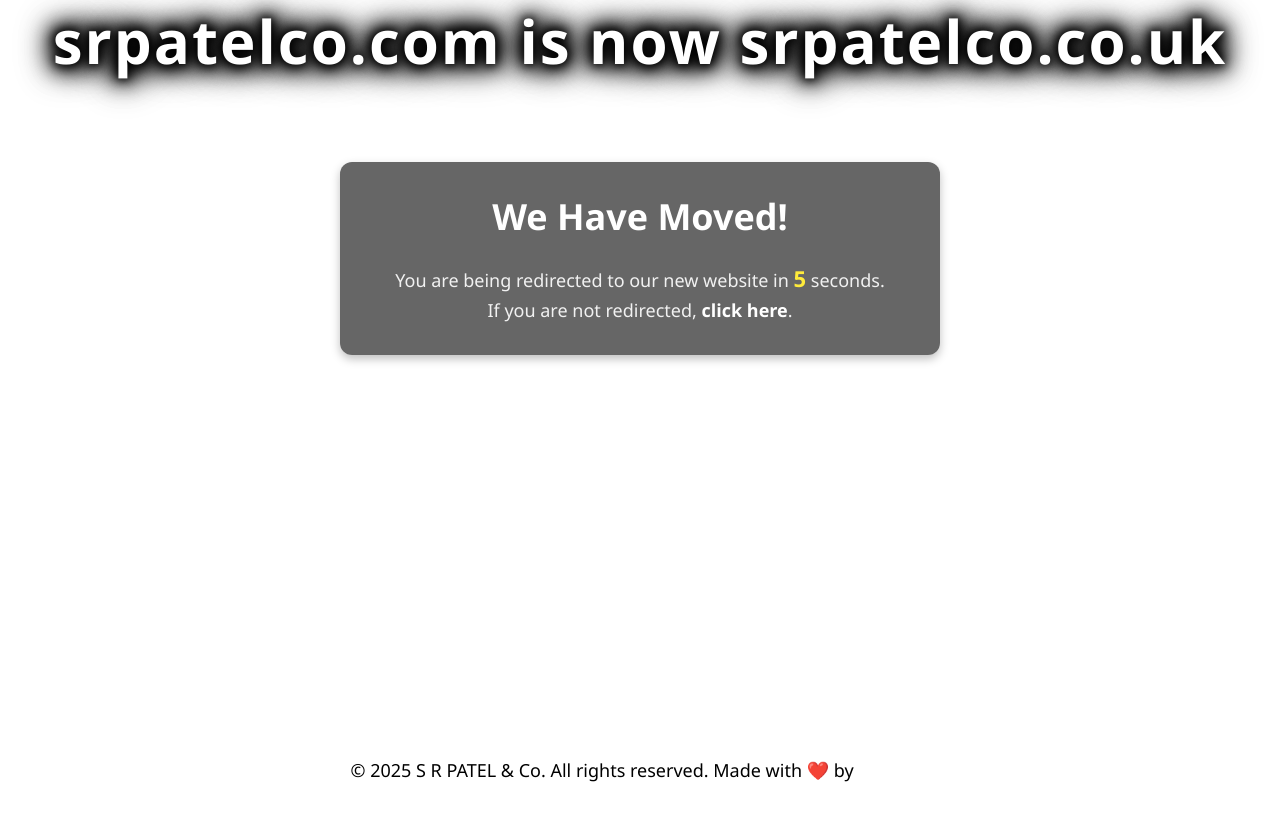
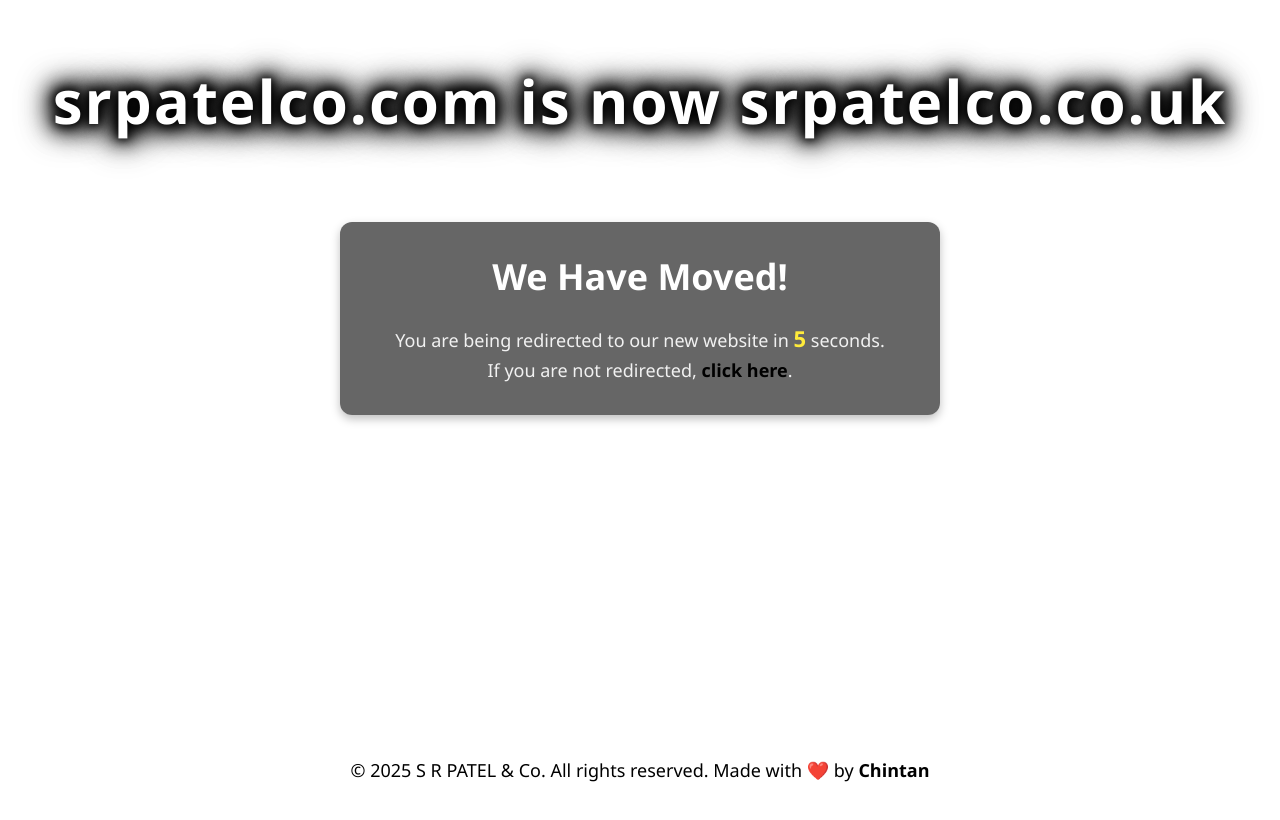
Before and after one commit to chintanpatel2220/srpatelco, a plain HTML site: page index.html in a window 1280 px wide. Drawn offline with Linux system fonts and the light colour scheme.

Commit message:
Update index.html

```diff
--- a/index.html
+++ b/index.html
@@ -67,7 +67,7 @@
         }
 
         a {
-            color: white;
+            color: black;
             text-decoration: none;
             font-weight: bold;
             transition: color 0.3s ease;
@@ -88,10 +88,12 @@
         }
 
         .footer a {
-            color: white;
+            color: black;
             text-decoration: none;
         }
+
         h2 {
+            margin-top: 60px;
             font-size: 60px; /* Increased font size for readability */
             text-align: center;
             font-weight: bold;
```
